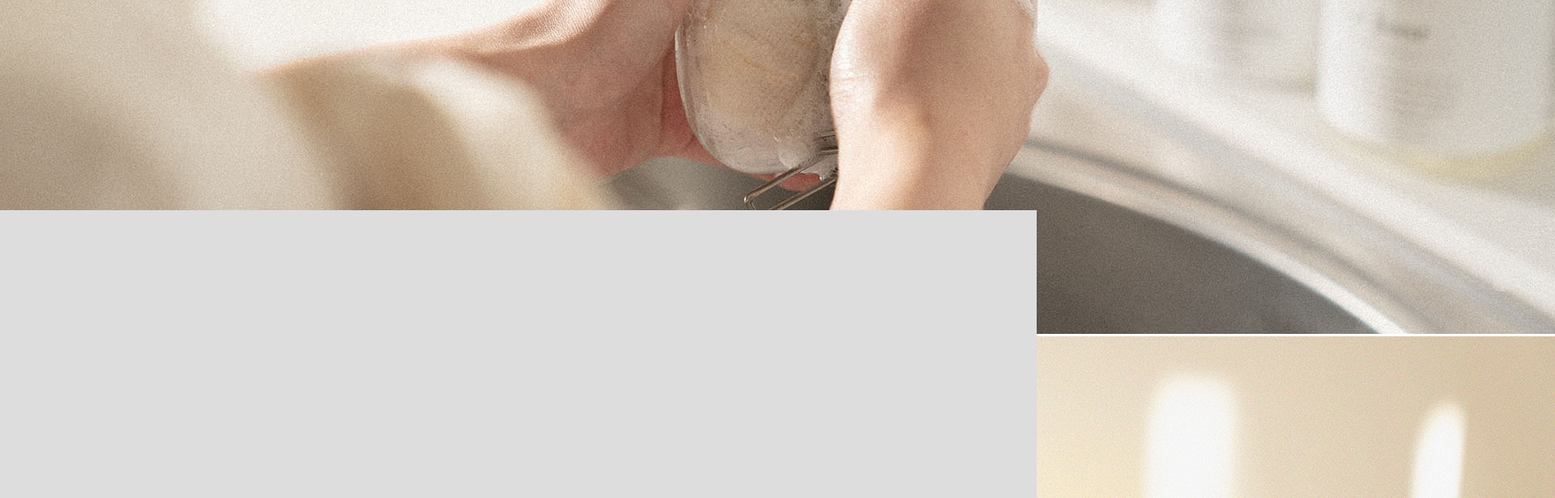
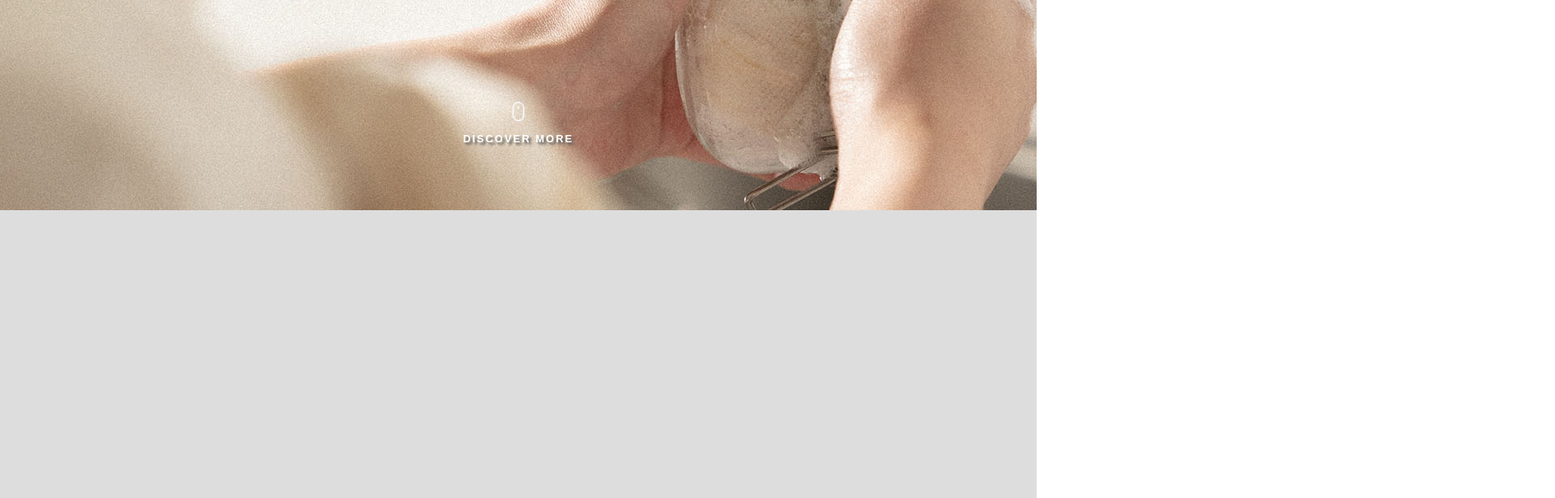
Before and after one commit to yousunzoo/Le-Jour-project, a plain HTML site: page html/main.html in a window 1280 px wide. Shown: the part 540-1156 px from the top of the page at 81% size, 1920 px wide, since content can reach past the window. Drawn offline with nearby package versions, Linux system fonts and the light colour scheme.

Commit message:
slideBox 영역 기초 디자인

```diff
--- a/css/src/main.css
+++ b/css/src/main.css
@@ -57,8 +57,28 @@
     width: 100%; height:800px;
     background-color: #aaa;
   }
+  .main_slide{
+    width: 100%; height: 100%;
+  }
+  .slide_wrap {
+    width: 100%; height:100%;
+    overflow:hidden;
+  }
+  .slider {width: 500%; height:100%}
+  .slider .slide {float:left;
+  width: 20%;height: 100%;}
 
+  .slide_content {
+    position:absolute; bottom : 10%; left:0; right:0; margin:auto;
+    text-align: center; font-size: 13px; color:#fff; font-weight:700;
+    text-transform: uppercase; letter-spacing: 2px;
+    text-shadow: 3px 3px 3px #555;
+  }
 
+  .slide_content img {
+    width:16px; height:24px;
+    margin-bottom:10px
+  }
 
   /* #productBox----------------------------------------- */
   #productBox {
--- a/html/main.html
+++ b/html/main.html
@@ -61,8 +61,8 @@
     </header>
     <section id="slideBox">
       <div class="main_slide">
-        <div class="slider_wrap">
-          <div class="slider">
+        <div class="slide_wrap">
+          <div class="slider clearfix">
             <div class="slide">
               <img src="../img/main_page/slideBox/slide_01.jpg" alt="본문 슬라이드 배너 01">
             </div>
@@ -80,7 +80,10 @@
             </div>
           </div>
         </div>
-        <div class="slide_content"></div>
+        <div class="slide_content">
+          <img src="../img/main_page/slideBox/mouse.png" alt="마우스 이미지">
+          <p>discover more</p>
+        </div>
       </div>
     </section>
     <article id="productBox"></article>
```
